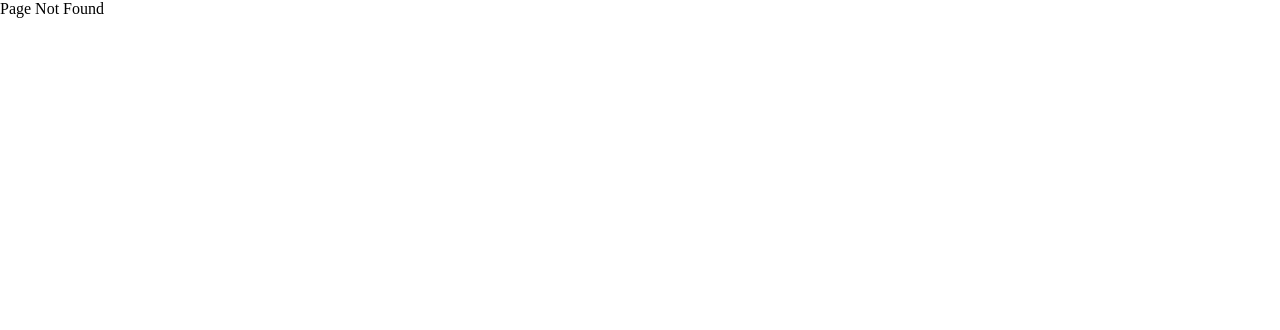
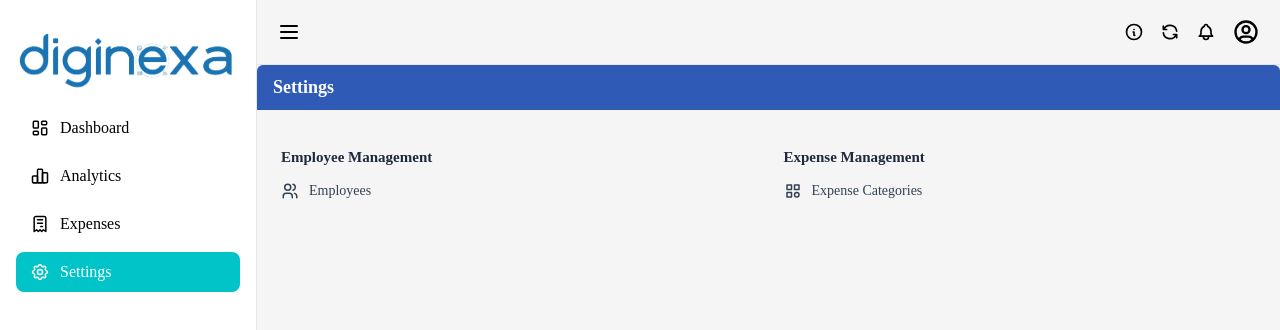
Before and after one commit to Gousetaj/SimplXpense, a React (Vite) app: page /Settings in a window 1280 px wide. Before the commit this address had no page. Shown: the top 330 px of the page. Built offline with nearby package versions, Linux system fonts and the light colour scheme; sample sign-in values are in the browser's storage.

Commit message:
added settings page

```diff
--- a/src/layout/full/Header.tsx
+++ b/src/layout/full/Header.tsx
@@ -11,7 +11,7 @@ function Header() {
     <header className="header">
       <div className="header-left">
         <IconMenu2 size={24} />
-        <span>Home</span>
+        {/* <span>Home</span> */}
       </div>
 
       <div className="header-right">
--- a/src/layout/full/Sidebar.tsx
+++ b/src/layout/full/Sidebar.tsx
@@ -1,36 +1,39 @@
+import { NavLink } from "react-router-dom";
 import {
   IconLayoutDashboard,
   IconChartBar,
   IconReceipt,
   IconSettings,
 } from "@tabler/icons-react";
-import Darklogo from '@/assets/56.png';
+import Darklogo from "@/assets/56.png";
+
 const menuItems = [
-  { name: "Dashboard", icon: IconLayoutDashboard },
-  { name: "Analytics", icon: IconChartBar },
-  { name: "Expenses", icon: IconReceipt },
-  { name: "Settings", icon: IconSettings },
+  { title: "Dashboard", icon: IconLayoutDashboard, to: "/" },
+  { title: "Analytics", icon: IconChartBar, to: "/AIAnalytics" },
+  { title: "Expenses", icon: IconReceipt, to: "/MyExpense" },
+  { title: "Settings", icon: IconSettings, to: "/Settings" },
 ];
 
 function Sidebar() {
   return (
     <aside className="sidebar">
-      <img src={Darklogo} alt="home"  style={{maxHeight: '88px'}} />
+      <img src={Darklogo} alt="home" style={{ maxHeight: "88px" }} />
 
       <nav className="menu">
         {menuItems.map((item) => {
           const Icon = item.icon;
 
           return (
-            <div
-              key={item.name}
-              className={`menu-item ${
-                item.name === "Dashboard" ? "active" : ""
-              }`}
+            <NavLink
+              key={item.title}
+              to={item.to}
+              className={({ isActive }) =>
+                `menu-item ${isActive ? "active" : ""}`
+              }
             >
               <Icon size={20} stroke={1.8} />
-              <span>{item.name}</span>
-            </div>
+              <span>{item.title}</span>
+            </NavLink>
           );
         })}
       </nav>
--- a/src/layout/full/layout.css
+++ b/src/layout/full/layout.css
@@ -69,7 +69,21 @@
 
 .page-content {
   flex: 1;
-  padding: 20px;
+  padding: 0px;
   height: calc(100%-120px);
   overflow-y: auto;
 }
+
+.menu-item {
+  display: flex;
+  align-items: center;
+  gap: 10px;
+  padding: 10px 14px;
+  text-decoration: none;   /* ❌ removes underline */
+  color: inherit;          /* keeps your text color */
+}
+
+.menu-item:focus,
+.menu-item:active {
+  outline: none;           /* ❌ removes blue focus border */
+}
--- a/src/router/MainRoutes.ts
+++ b/src/router/MainRoutes.ts
@@ -7,9 +7,19 @@ export const mainRoutes:any=
         component:lazy(()=>import('@/layout/full/FullLayout')),
         children:[
                 {
-                    name:'Login',
+                    name:'Home',
                     path:'/',
                     component:lazy(()=>import('@/views/StarterPage')),
-                }
+                },
+                {
+                    name:'Settings',
+                    path:'/Settings',
+                    component:lazy(()=>import('@/views/settings/Settings')),
+                },
+                {
+                    name:'Expense Categories',
+                    path:'/ExpenseCategories',
+                    component:lazy(()=>import('@/views/settings/ExpenseCategory/ExpenseCategoryList')),
+                },
         ]
     }
--- a/src/views/StarterPage.tsx
+++ b/src/views/StarterPage.tsx
@@ -1,8 +1,6 @@
-import ExpenseCategoryList from "./settings/ExpenseCategory/ExpenseCategoryList";
 
 function StarterPage(){
     return <>
-    <ExpenseCategoryList></ExpenseCategoryList>
     </>
 }
 
--- /dev/null
+++ b/src/views/settings/Settings.tsx
@@ -0,0 +1,58 @@
+import "./Settings.css";
+import { NavLink } from "react-router-dom";
+import {
+  IconUsers,
+  IconCategory,
+} from "@tabler/icons-react";
+
+function Settings() {
+  const settingsConfig = [
+    {
+      title: "Employee Management",
+      items: [
+        { label: "Employees", icon: IconUsers, to: "/employees" },
+      ],
+    },
+    {
+      title: "Expense Management",
+      items: [
+        { label: "Expense Categories", icon: IconCategory, to: "/expense-categories" },
+      ],
+    },
+  ];
+
+  return (
+    <div className="settings-page">
+      <div className="settings-header">
+        <h2>Settings</h2>
+      </div>
+
+      <div className="settings-grid">
+        {settingsConfig.map((section) => (
+          <div key={section.title} className="settings-section">
+            <h3>{section.title}</h3>
+
+            {section.items.map((item) => {
+              const Icon = item.icon;
+
+              return (
+                <NavLink
+                  key={item.label}
+                  to={item.to}
+                  className={({ isActive }) =>
+                    `settings-item ${isActive ? "active" : ""}`
+                  }
+                >
+                  {Icon && <Icon size={18} />}
+                  <span>{item.label}</span>
+                </NavLink>
+              );
+            })}
+          </div>
+        ))}
+      </div>
+    </div>
+  );
+}
+
+export default Settings;
--- /dev/null
+++ b/src/views/settings/settings.css
@@ -0,0 +1,66 @@
+/* Page */
+.settings-page {
+  padding: 0px ;
+}
+
+/* Header */
+.settings-header {
+  background: #2f5bb7;
+  color: #ffffff;
+  padding: 12px 16px;
+   border-top-left-radius: 6px;
+  border-top-right-radius: 6px;
+  /* margin-bottom: 20px; */
+}
+
+.settings-header h2 {
+  margin: 0;
+  font-size: 18px;
+  font-weight: 600;
+}
+
+/* Grid */
+.settings-grid {
+  padding: 24px;
+  display: grid;
+  grid-template-columns: repeat(auto-fit, minmax(280px, 1fr));
+  gap: 30px;
+}
+
+/* Section */
+.settings-section h3 {
+  margin-bottom: 10px;
+  font-size: 15px;
+  font-weight: 600;
+  color: #1e293b;
+}
+
+/* Items */
+.settings-item {
+  display: flex;
+  align-items: center;
+  gap: 10px;
+  padding: 6px 0;
+  text-decoration: none;
+  color: #334155;
+  font-size: 14px;
+  border-radius: 4px;
+  transition: all 0.2s ease;
+}
+
+/* Hover */
+.settings-item:hover {
+  color: #2f5bb7;
+}
+
+/* Active */
+.settings-item.active {
+  color: #2f5bb7;
+  font-weight: 500;
+}
+
+/* Optional: focus accessibility */
+.settings-item:focus-visible {
+  outline: 2px solid #2f5bb7;
+  outline-offset: 2px;
+}
```
